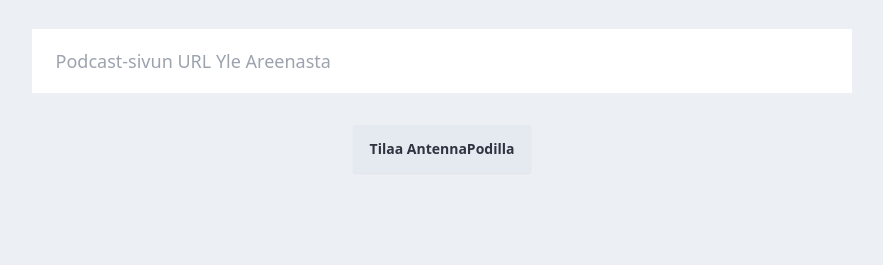
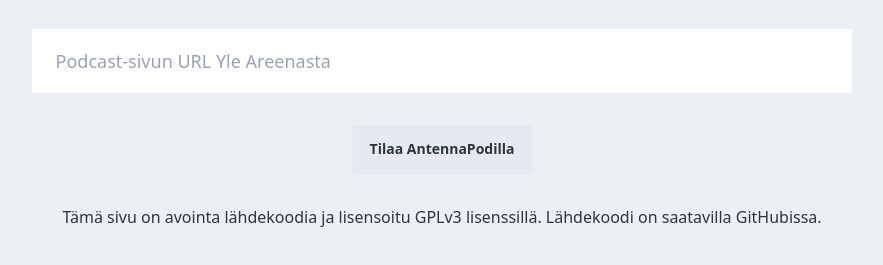
Before and after one commit to JariInc/areenasta-antennapodiin, a website: page index.html in a window 1280 px wide. Shown: the part 235-500 px from the top of the page, without its empty margins (198-1081 px from the left). Drawn offline with nearby package versions, Linux system fonts and the light colour scheme; files that its build step writes are made by us from their sources.

Commit message:
Add footer

```diff
--- a/index.html
+++ b/index.html
@@ -11,7 +11,7 @@
 <body>
   <div class="container mx-auto">
     <div class="flex justify-center">
-      <div class="flex flex-col items-center text-center gap-8 ">
+      <div class="flex flex-col items-center text-center gap-8">
 
         <h1 class="text-5xl font-bold pt-32">Areenasta AntennaPodiin helposti</h1>
 
@@ -24,7 +24,15 @@
             class="input-lg input-bordered w-full" />
         </div>
 
-        <button id="add_antennapod" class="btn">Tilaa AntennaPodilla</button>
+        <div>
+          <button id="add_antennapod" class="btn">Tilaa AntennaPodilla</button>
+        </div>
+
+        <div class="flex flex-col items-center text-center gap-8">
+
+          <p>Tämä sivu on avointa lähdekoodia ja lisensoitu GPLv3 lisenssillä. Lähdekoodi on saatavilla <a
+              href="https://github.com/JariInc/areenasta-antennapodiin">GitHubissa</a>.</p>
+        </div>
       </div>
     </div>
   </div>
```
